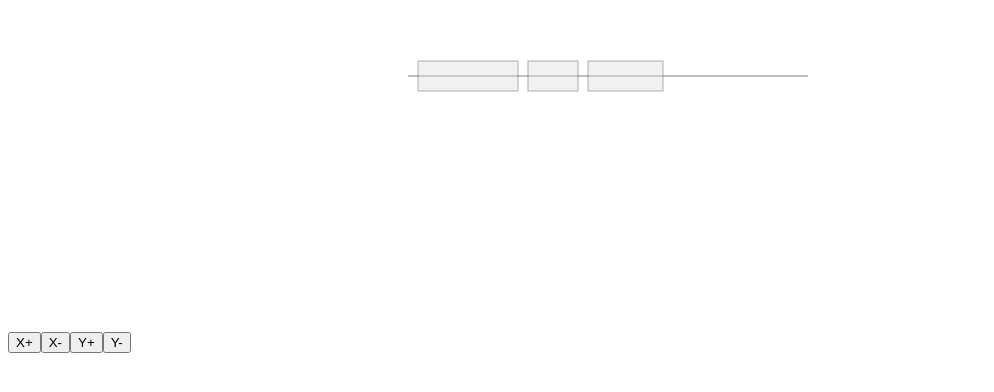
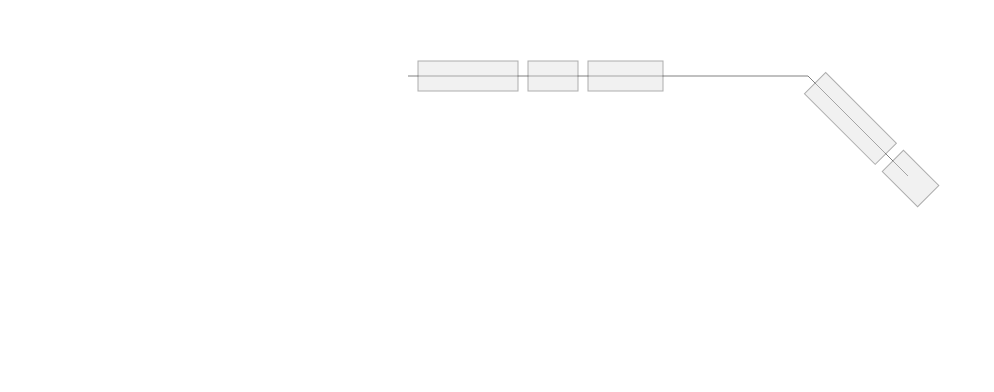
Before and after one commit to gheddie/angular-trackview-svg, an Angular app: page /svg in a window 1280 px wide. Shown: the part 332-724 px from the top of the page, without its empty margins (0-994 px from the left). Built offline with nearby package versions, Linux system fonts and the light colour scheme.

Commit message:
different track angles

```diff
--- a/src/app/progress/progress.component.html
+++ b/src/app/progress/progress.component.html
@@ -2,8 +2,9 @@
   <svg height="600" width="1200">
 
     <line *ngFor="let track of tracks"
-          [attr.x1]="track.xFrom"
-          [attr.y1]="track.yFrom"
+
+          [attr.x1]="getTrackStartX(track)"
+          [attr.y1]="getTrackStartY(track)"
           [attr.x2]="track.xTo"
           [attr.y2]="track.yTo"
           style="stroke:rgb(0,0,0);stroke-width:0.5px"
@@ -31,8 +32,4 @@
 
   <div style="visibility:{{showDraggingGhost()}}; width: 100px; height: 50px; border: aquamarine 1px solid">123</div>
 
-  <button (click)="xPlus()">X+</button>
-  <button (click)="xMinus()">X-</button>
-  <button (click)="yPlus()">Y+</button>
-  <button (click)="yMinus()">Y-</button>
 </div>
--- a/src/app/progress/progress.component.ts
+++ b/src/app/progress/progress.component.ts
@@ -38,23 +38,23 @@ export class ProgressComponent implements OnInit, OnChanges {
 
   ngOnInit(): void {
 
-    // console.log(this.sanitizer);
-
     const waggonsT1 = [
-      // t1
       new Waggon('W1', null, 100),
       new Waggon('W2', null, 50),
       new Waggon('W3', null, 75),
     ];
 
-    // ######### 0 Grad (EAST)
-    const t1 = new Track('T1', 400, 400, 800, 400, waggonsT1);
+    const t1 = new Track('T1', 400, 400, 800, 400, waggonsT1, null);
 
-    // ######### 270 Grad (SOUTH)
-    // const t1 = new Track('T1', 400, 400, 400, 600, waggonsT1);
+    const waggonsT2 = [
+      new Waggon('W4', null, 100),
+      new Waggon('W5', null, 50)
+    ];
+
+    const t2 = new Track('T2', null, null, 900, 500, waggonsT2, t1);
 
     this.tracks = [
-      t1
+      t1, t2
     ];
   }
 
@@ -77,9 +77,9 @@ export class ProgressComponent implements OnInit, OnChanges {
 
   private calculateWaggonAngle(aWaggon: Waggon) {
 
-    const diffHeight = Math.abs(aWaggon.track.yFrom - aWaggon.track.yTo);
+    const diffHeight = Math.abs(aWaggon.track.getOriginY() - aWaggon.track.yTo);
     // console.log('generateTransform (diffHeight): ' + diffHeight);
-    const diffLength = Math.abs(aWaggon.track.xFrom - aWaggon.track.xTo);
+    const diffLength = Math.abs(aWaggon.track.getOriginX() - aWaggon.track.xTo);
     // console.log('generateTransform (diffLength): ' + diffLength);
 
     let result = 0;
@@ -154,8 +154,10 @@ export class ProgressComponent implements OnInit, OnChanges {
     let collectedWaggons = [];
     for (let tr of this.tracks) {
       // console.log('collectWaggons: ' + tr.trackNumber);
-      for (let wg of tr.waggons) {
-        collectedWaggons.push(wg);
+      if (tr.waggons != null) {
+        for (let wg of tr.waggons) {
+          collectedWaggons.push(wg);
+        }
       }
     }
     return collectedWaggons;
@@ -164,18 +166,10 @@ export class ProgressComponent implements OnInit, OnChanges {
   calcuateWaggonPositionOnTrack(aWaggon: Waggon): number {
 
     const waggonIndex = this.findWaggonIndexOnTrack(aWaggon);
-
-    // console.log('calcuateWaggonPositionOnTrack [index=' + waggonIndex + ']: ' + aWaggon.waggonNumber);
-
-    // console.log('waggon index: ' + waggonIndex);
-
     let waggonPos = 0;
-
     for (let i = 0; i < waggonIndex; i++) {
       waggonPos += aWaggon.track.waggons[i].length;
-      // console.log('waggon index (add): ' + aWaggon.track.waggons[i].waggonNumber);
     }
-
     // for centered
     return waggonPos + (aWaggon.length / 2) + (this.WAGGON_GAP * (waggonIndex + 1));
   }
@@ -197,43 +191,32 @@ export class ProgressComponent implements OnInit, OnChanges {
 
   calculateWaggonX(aWaggon: Waggon): number {
 
-    const track = this.tracks[0];
+    const track = aWaggon.track;
     const point = this.calculateTrackPoint(track, this.calcuateWaggonPositionOnTrack(aWaggon), true);
-    // console.log('calculate waggon x:' + point.x);
     return point.x - (aWaggon.length / 2);
   }
 
   calculateWaggonY(aWaggon: Waggon): number {
 
-    const track = this.tracks[0];
+    const track = aWaggon.track;
     const point = this.calculateTrackPoint(track, this.calcuateWaggonPositionOnTrack(aWaggon), true);
-    // console.log('calculate waggon y:' + point.y);
     return point.y - (this.calculateWaggonHeight(aWaggon) / 2);
   }
 
   calculateWaggonWidth(aWaggon: Waggon): number {
-    const track = this.tracks[0];
     return aWaggon.length;
   }
 
   calculateWaggonHeight(aWaggon: Waggon): number {
-    // const track = this.tracks[0];
     return 30;
   }
 
-  // ---
-
-  /**
-   * https://math.stackexchange.com/questions/175896/finding-a-point-along-a-line-a-certain-distance-away-from-another-point
-   *
-   * @param track
-   */
   private calculateTrackPoint(track: Track, aDistanceFromOrigin: number, inverted: boolean): Point {
 
-    const diffX = track.xTo - track.xFrom;
-    const diffY = track.yTo - track.yFrom;
+    const diffX = track.xTo - track.getOriginX();
+    const diffY = track.yTo - track.getOriginY();
 
-    const trackLenght = Math.sqrt((Math.pow(track.xTo - track.xFrom, 2)) + (Math.pow(track.yTo - track.yFrom, 2)));
+    const trackLenght = Math.sqrt((Math.pow(track.xTo - track.getOriginX(), 2)) + (Math.pow(track.yTo - track.getOriginY(), 2)));
 
     let xRes = 0;
     let yRes = 0;
@@ -242,87 +225,54 @@ export class ProgressComponent implements OnInit, OnChanges {
       aDistanceFromOrigin = trackLenght - aDistanceFromOrigin;
     }
 
-    xRes = track.xTo - (track.xTo - track.xFrom) * aDistanceFromOrigin / trackLenght;
-    yRes = track.yTo - (track.yTo - track.yFrom) * aDistanceFromOrigin / trackLenght;
+    xRes = track.xTo - (track.xTo - track.getOriginX()) * aDistanceFromOrigin / trackLenght;
+    yRes = track.yTo - (track.yTo - track.getOriginY()) * aDistanceFromOrigin / trackLenght;
 
     return new Point(xRes, yRes);
   }
 
-  // ---
-
-  xPlus(): void {
-    // console.log('xPlus');
-    this.tracks[0].xTo = this.tracks[0].xTo + 10;
-  }
-
-  xMinus(): void {
-    // console.log('xMinus');
-    this.tracks[0].xTo = this.tracks[0].xTo - 10;
-  }
-
-  yPlus(): void {
-    // console.log('yPlus');
-    this.tracks[0].yTo = this.tracks[0].yTo + 10;
-  }
-
-  yMinus(): void {
-    // console.log('yMinus');
-    this.tracks[0].yTo = this.tracks[0].yTo - 10;
-  }
-
-  /*
-  getTrackAngle(): number {
-    return this.trackAngle;
-  }
-
-  getWaggonAngle(): number {
-    return this.waggonAngle;
-  }
-  */
-
-  getQuadrantForTestWaggon(): Quadrant {
-    return this.getQuadrant(this.tracks[0]);
-  }
-
-  /**
-   * NORTH_WEST		OK
-   * NORTH_EAST		NOK
-   * SOUTH_WEST		NOK
-   * SOUTH_EAST		OK
-   * NORTH			OK
-   * WEST			OK
-   * SOUTH			OK
-   * EAST			OK
-   */
   getQuadrant(aTrack: Track): Quadrant {
 
     let result = null;
 
-    const track = this.tracks[0];
-    if (track.yFrom === track.yTo) {
-      if (track.xFrom < track.xTo) {
+    if (aTrack.getOriginY() === aTrack.yTo) {
+      if (aTrack.getOriginX() < aTrack.xTo) {
         result = Quadrant[Quadrant.EAST];
       } else {
         result = Quadrant[Quadrant.WEST];
       }
-    } else if (track.xFrom === track.xTo) {
-      if (track.yFrom < track.yTo) {
+    } else if (aTrack.getOriginX() === aTrack.xTo) {
+      if (aTrack.getOriginY() < aTrack.yTo) {
         result = Quadrant[Quadrant.SOUTH];
       } else {
         result = Quadrant[Quadrant.NORTH];
       }
     } else {
-      if (track.xTo > track.xFrom && track.yTo > track.yFrom) {
+      if (aTrack.xTo > aTrack.getOriginX() && aTrack.yTo > aTrack.getOriginY()) {
         result = Quadrant[Quadrant.SOUTH_EAST];
-      } else if (track.xTo > track.xFrom && track.yTo < track.yFrom) {
+      } else if (aTrack.xTo > aTrack.getOriginX() && aTrack.yTo < aTrack.getOriginY()) {
         result = Quadrant[Quadrant.NORTH_EAST];
-      } else if (track.xTo < track.xFrom && track.yTo < track.yFrom) {
+      } else if (aTrack.xTo < aTrack.getOriginX() && aTrack.yTo < aTrack.getOriginY()) {
         result = Quadrant[Quadrant.NORTH_WEST];
-      } else if (track.xTo < track.xFrom && track.yTo > track.yFrom) {
+      } else if (aTrack.xTo < aTrack.getOriginX() && aTrack.yTo > aTrack.getOriginY()) {
         result = Quadrant[Quadrant.SOUTH_WEST];
       }
     }
 
     return result;
   }
+
+  getTrackStartX(aTrack: Track): number {
+    if (aTrack.parentTrack != null) {
+      return aTrack.parentTrack.xTo;
+    }
+    return aTrack.xFrom;
+  }
+
+  getTrackStartY(aTrack: Track): number {
+    if (aTrack.parentTrack != null) {
+      return aTrack.parentTrack.yTo;
+    }
+    return aTrack.yFrom;
+  }
 }
--- a/src/app/track.ts
+++ b/src/app/track.ts
@@ -7,9 +7,12 @@ export class Track {
   public yFrom: number;
   public xTo: number;
   public yTo: number;
+
   public waggons: Waggon[];
 
-  constructor(aTrackNumber: string, aXFrom: number, aYFrom: number, aXTo: number, aYTo: number, aWaggons: Waggon[]) {
+  public parentTrack: Track;
+
+  constructor(aTrackNumber: string, aXFrom: number, aYFrom: number, aXTo: number, aYTo: number, aWaggons: Waggon[], aParentTrack: Track) {
 
     this.trackNumber = aTrackNumber;
     this.xFrom = aXFrom;
@@ -22,5 +25,20 @@ export class Track {
         wg.track = this;
       }
     }
+    this.parentTrack = aParentTrack;
+  }
+
+  getOriginX(): number {
+    if (this.parentTrack != null) {
+      return this.parentTrack.xTo;
+    }
+    return this.xFrom;
+  }
+
+  getOriginY(): number {
+    if (this.parentTrack != null) {
+      return this.parentTrack.yTo;
+    }
+    return this.yFrom;
   }
 }
```
